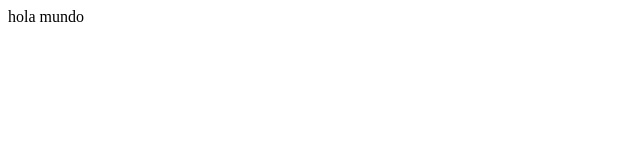
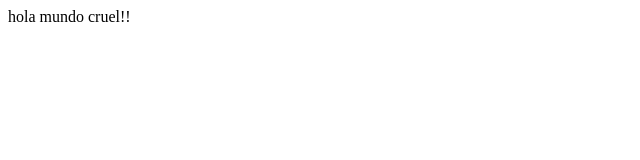
Before and after one commit to jamylmayer/repositorio, a plain HTML site: page public_html/index.html in a window 1280 px wide. Shown: the full height of the page, 0-640 px from the left. Drawn offline with Linux system fonts and the light colour scheme.

Commit message:
mi segundo cambio

```diff
--- a/public_html/index.html
+++ b/public_html/index.html
@@ -6,6 +6,6 @@
 	<title></title>
 </head>
 <body>
- hola mundo
+ hola mundo cruel!!
 </body>
 </html>
```
Also changed, not shown: 1 other file.
